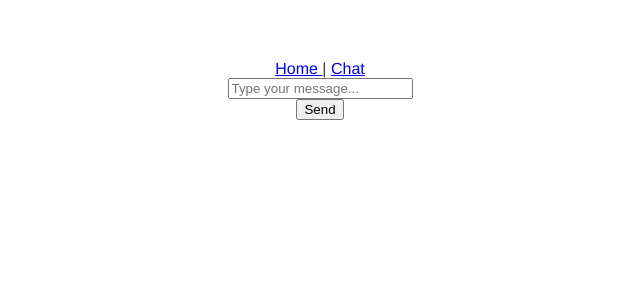
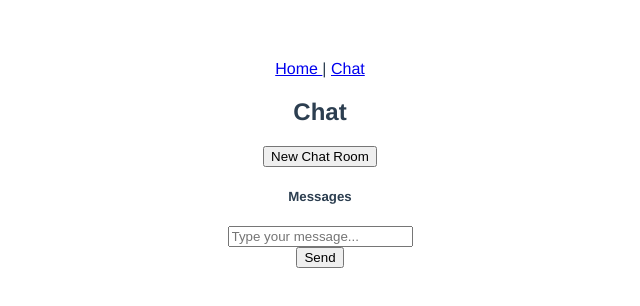
Before and after one commit to 42-jkoers/ft_transcendence, a Vue app in the folder frontend/: page /chat in a window 1280 px wide. Shown: the top 306 px of the page, without its empty margins (320-960 px from the left). Built offline with nearby package versions, Linux system fonts and the light colour scheme; no server answers.

Commit message:
ChatBox separated from Chat.vue

```diff
--- /dev/null
+++ b/frontend/src/components/ChatBox.vue
@@ -0,0 +1,65 @@
+<template>
+    <div class="card">
+        <h5>Messages</h5>
+        <form class="form" @submit.prevent="onSubmit">
+            <input
+                v-model="input"
+                placeholder="Type your message..."
+                class="input"
+                @keyup.enter="sendMessage"
+            />
+            <div class="input-group-append">
+                <button class="send-button" @click="sendMessage">Send</button>
+            </div>
+        </form>
+    </div>
+</template>
+
+<script lang="ts">
+import { io } from "socket.io-client";
+
+export default {
+    name: "ChatBox",
+    data() {
+        return {
+            msg: "Welcome to our Chat",
+            messages: [],
+        };
+    },
+
+    mounted() {
+        this.socket = io("http://localhost:3000"); //create a socket instance for connecting client
+
+        // event listeners for the socket instance //
+        // making use of on() to register an event listener //
+        this.socket.on("rooms", (args) => {
+            args;
+        }); //to get all rooms of the user?
+
+        this.socket.on("messages", (args) => {
+            args;
+        }); //to get all messages of the user for this room?
+
+        this.socket.on("messageAdded", (args) => {
+            console.log("messageAdded event received from backend");
+            this.messages.push(args);
+        }); //listen to an event coming from the backend gateway for msg sent?
+    },
+
+    beforeUnmount() {
+        if (this.socket) {
+            this.socket.disconnect();
+        }
+    },
+
+    methods: {
+        //binding a click event listener to a method named 'sendMessage'
+        sendMessage(args) {
+            console.log("Send button clicked!");
+            args;
+            console.log(this.input);
+            this.socket.emit("addMessage", "Msg: Send button clicked!");
+        },
+    },
+};
+</script>
--- a/frontend/src/views/Chat.vue
+++ b/frontend/src/views/Chat.vue
@@ -1,64 +1,30 @@
 <template>
-    <div class="container">
-        <form class="form" @submit.prevent="onSubmit">
-            <input
-                v-model="input"
-                placeholder="Type your message..."
-                class="input"
-                @keyup.enter="sendMessage"
-            />
-            <div class="input-group-append">
-                <button class="send-button" @click="sendMessage">Send</button>
+    <div class="card">
+        <h2>Chat</h2>
+        <div class="grid">
+            <div class="col-12">
+                <div class="grid">
+                    <div class="col-12 md:col-6 xl:col-6">
+                        <ChatRooms />
+                    </div>
+                    <div class="col-12 md:col-6 xl:col-6">
+                        <ChatBox />
+                    </div>
+                </div>
             </div>
-        </form>
+        </div>
     </div>
 </template>
 
-<script>
-import { io } from "socket.io-client";
+<script lang="ts">
+import ChatRooms from "../components/ChatRooms.vue";
+import ChatBox from "../components/ChatBox.vue";
 
 export default {
     name: "ChatPage",
-    data() {
-        return {
-            msg: "Welcome to our Chat",
-            messages: [],
-        };
-    },
-
-    mounted() {
-        this.socket = io("http://localhost:3000"); //create a socket instance for connecting client
-
-        // event listeners for the socket instance //
-        // making use of on() to register an event listener //
-        this.socket.on("rooms", (args) => {
-            args;
-        }); //to get all rooms of the user?
-
-        this.socket.on("messages", (args) => {
-            args;
-        }); //to get all messages of the user for this room?
-
-        this.socket.on("messageAdded", (args) => {
-            console.log("messageAdded event received from backend");
-            this.messages.push(args);
-        }); //listen to an event coming from the backend gateway for msg sent?
-    },
-
-    beforeUnmount() {
-        if (this.socket) {
-            this.socket.disconnect();
-        }
-    },
-
-    methods: {
-        //binding a click event listener to a method named 'sendMessage'
-        sendMessage(args) {
-            console.log("Send button clicked!");
-            args;
-            console.log(this.input);
-            this.socket.emit("addMessage", "Msg: Send button clicked!");
-        },
+    components: {
+        ChatRooms,
+        ChatBox,
     },
 };
 </script>
```
